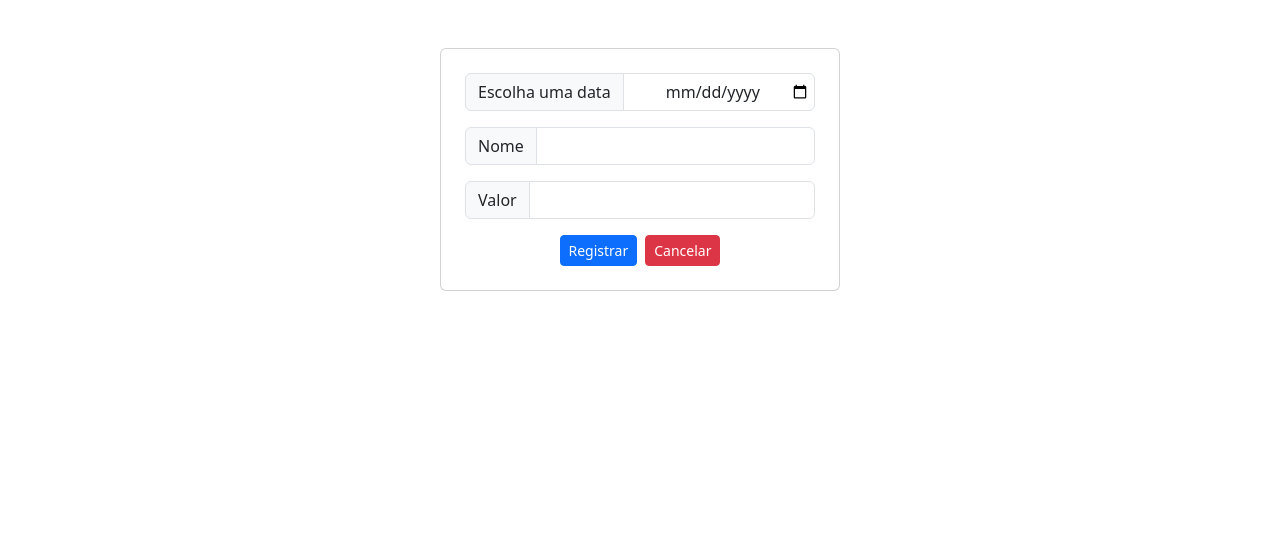
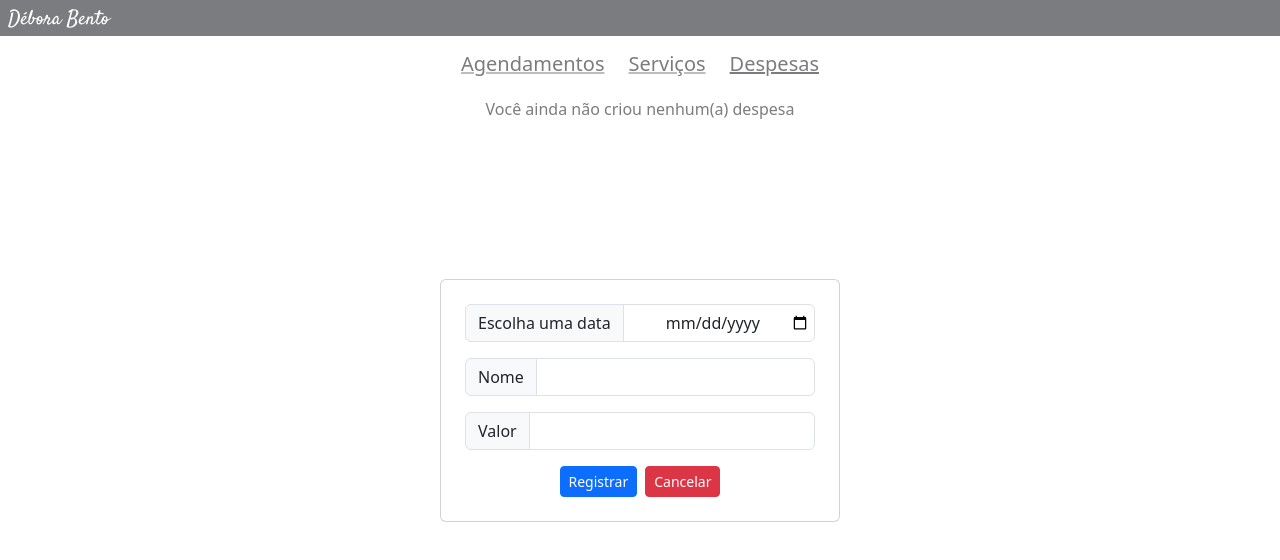
Before and after one commit to djsprogrammer/debora-lash-designer, a React (Create React App) app: page /expenses in a window 1280 px wide. Both pictures are taken after a click on the icon 94 px from the left and 155 px from the top of the page. Shown: the top 560 px of the page. Built offline with nearby package versions, Linux system fonts and the light colour scheme; no server answers.

Commit message:
criação do formContainer

```diff
--- a/src/App.css
+++ b/src/App.css
@@ -19,8 +19,8 @@ h1, h2, h3, h4, h5, h6 {
     background-color: rgba(0, 0, 0, 0.4);
 }
 
-.add-form {
-    background-color: white;
+.form-bg {
+    background-color: rgba(255, 255, 255, 0.4);
 }
 
 form {
--- a/src/commonStyles.ts
+++ b/src/commonStyles.ts
@@ -1,7 +1,7 @@
 export const container = 'container d-flex flex-column align-items-center'
 export const tableStyle = 'table text-center mt-1'
-export const addFormContainer = 'position-absolute vw-100 vh-100 top-0 start-0 d-flex justify-content-center align-items-start add-form'
-export const addFormCardStyle = 'card p-4 mt-5'
+export const formContainer = 'position-absolute vw-100 vh-100 top-0 start-0 d-flex justify-content-center align-items-center form-bg'
+export const addFormCardStyle = 'card p-4'
 export const formButtonStyle = 'btn btn-sm btn-outline-dark'
 export const confirmButtonStyle = 'btn btn-sm btn-primary me-2'
 export const cancelButtonStyle = 'btn btn-sm btn-danger'
--- a/src/components/expenses/AddExpenseForm.tsx
+++ b/src/components/expenses/AddExpenseForm.tsx
@@ -3,7 +3,7 @@ import { v4 } from 'uuid'
 import AddFormButtons from 'components/pages/AddFormButtons'
 import { saveRefsInMemory, getExpenseInfo } from 'formFunctions/AddExpenseForm'
 import { validNumber, fetchOptions } from 'formFunctions/common'
-import { addFormContainer, addFormCardStyle } from 'commonStyles'
+import { formContainer, addFormCardStyle } from 'commonStyles'
 import { ExpensesState } from 'types/expenses'
 import { BooleanSet } from 'types/common'
 import { SERVER_URL } from 'App'
@@ -68,7 +68,7 @@ const AddExpenseForm = ({ setAddExpenseForm, expensesState }: Props) => {
 	}
 
 	return (
-		<div className={addFormContainer}>
+		<div className={formContainer}>
 			<div className={addFormCardStyle}>
 				<form className='d-flex flex-column' onSubmit={e => {
 					e.preventDefault()
--- a/src/components/pages/DeleteForm.tsx
+++ b/src/components/pages/DeleteForm.tsx
@@ -1,4 +1,4 @@
-import { confirmButtonStyle, cancelButtonStyle } from 'commonStyles'
+import { formContainer, confirmButtonStyle, cancelButtonStyle } from 'commonStyles'
 import { useRef } from 'react'
 
 interface Props {
@@ -18,7 +18,7 @@ const DeleteSchedulingForm = ({ deleteTarget, setDeleteForm, possibleToCancel }:
 	}
 
 	return (
-		<div style={{ zIndex: 1 }} className='position-absolute vw-100 vh-100 top-0 start-0 d-flex justify-content-center align-items-center delete-form'>
+		<div style={{ zIndex: 1 }} className={formContainer}>
 			<div className='card'>
 				<p className='card-header'>Tem certeza que deseja excluir?</p>
 				<div className='card-body text-center'>
--- a/src/components/schedulings/AddSchedulingForm.tsx
+++ b/src/components/schedulings/AddSchedulingForm.tsx
@@ -3,7 +3,7 @@ import AddFormButtons from 'components/pages/AddFormButtons'
 import { ServicesContext } from 'ServicesContext'
 import { Props } from 'types/schedulings'
 import { BooleanSet } from 'types/common'
-import { addFormContainer, addFormCardStyle } from 'commonStyles'
+import { formContainer, addFormCardStyle } from 'commonStyles'
 import { SERVER_URL } from 'App'
 import { SERVER_ERROR_TEXT } from 'errorAdvices'
 import { fetchOptions } from 'formFunctions/common'
@@ -63,7 +63,7 @@ const AddSchedulingForm = ({ schedulingsState, setAddSchedulingForm }: AddSchedu
 	}
 
 	return (
-		<div className={addFormContainer}>
+		<div className={formContainer}>
 			<div className={addFormCardStyle}>
 				<form className='d-flex flex-column' onSubmit={e => {
 					e.preventDefault()
--- a/src/components/services/AddServiceForm.tsx
+++ b/src/components/services/AddServiceForm.tsx
@@ -7,7 +7,7 @@ import {
 import { validNumber, fetchOptions } from 'formFunctions/common'
 import { ServicesContext } from 'ServicesContext'
 import { SERVER_URL } from 'App'
-import { addFormContainer, addFormCardStyle } from 'commonStyles'
+import { formContainer, addFormCardStyle } from 'commonStyles'
 import { SERVER_ERROR_TEXT, DB_ERROR_TEXT } from 'errorAdvices'
 import { BooleanSet } from 'types/common'
 
@@ -67,7 +67,7 @@ const AddServiceForm = ({ setAddServiceForm }: Props) => {
     }
 
     return (
-        <div className={addFormContainer}>
+        <div className={formContainer}>
             <div className={addFormCardStyle}>
                 <form className='d-flex flex-column' onSubmit={e => {
                     e.preventDefault()
```
